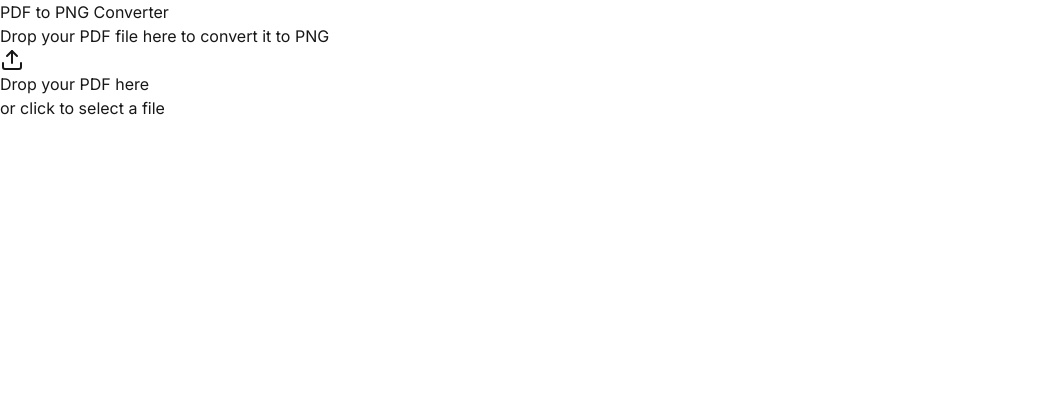
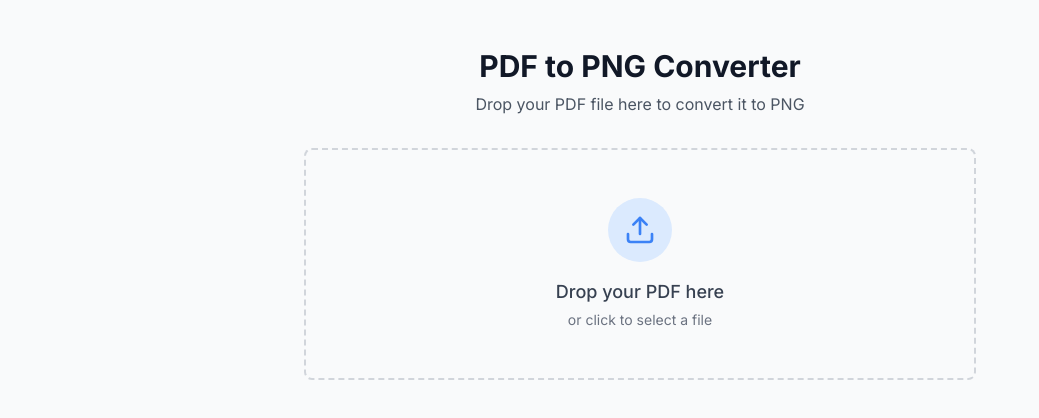
Before and after one commit to joelsprunger/ask-patent, a Next.js app: page /test in a window 1280 px wide. Shown: the top 418 px of the page, without its empty margins (0-1039 px from the left). Built offline with nearby package versions, Linux system fonts and the light colour scheme.

Commit message:
fix: tailwind module paths

```diff
--- a/tailwind.config.ts
+++ b/tailwind.config.ts
@@ -1,19 +1,19 @@
-import type { Config } from "tailwindcss";
+import type { Config } from "tailwindcss"
 
 const config: Config = {
   content: [
-    "./src/pages/**/*.{js,ts,jsx,tsx,mdx}",
-    "./src/components/**/*.{js,ts,jsx,tsx,mdx}",
-    "./src/app/**/*.{js,ts,jsx,tsx,mdx}",
+    "./pages/**/*.{js,ts,jsx,tsx,mdx}",
+    "./components/**/*.{js,ts,jsx,tsx,mdx}",
+    "./app/**/*.{js,ts,jsx,tsx,mdx}"
   ],
   theme: {
     extend: {
       colors: {
         background: "var(--background)",
-        foreground: "var(--foreground)",
-      },
-    },
+        foreground: "var(--foreground)"
+      }
+    }
   },
-  plugins: [],
-};
-export default config;
+  plugins: []
+}
+export default config
```
Also changed, not shown: package.json (+17 -2 lines), 2 other files (tests, documents, lock files or other folders).
